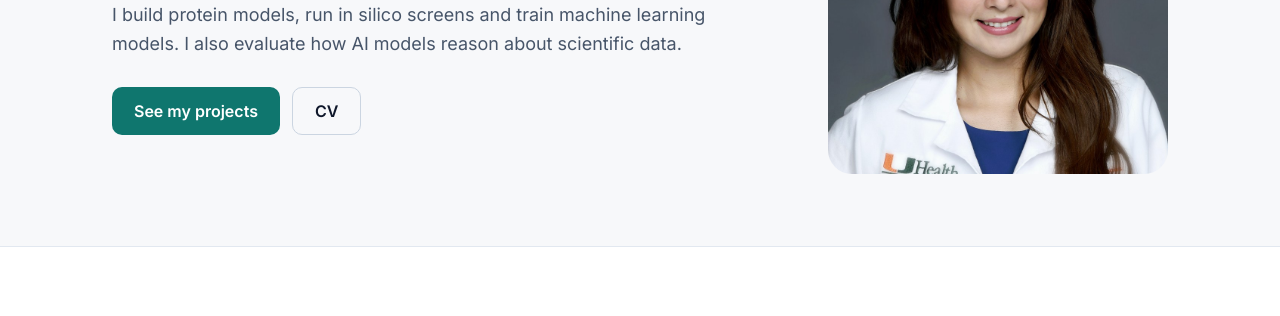
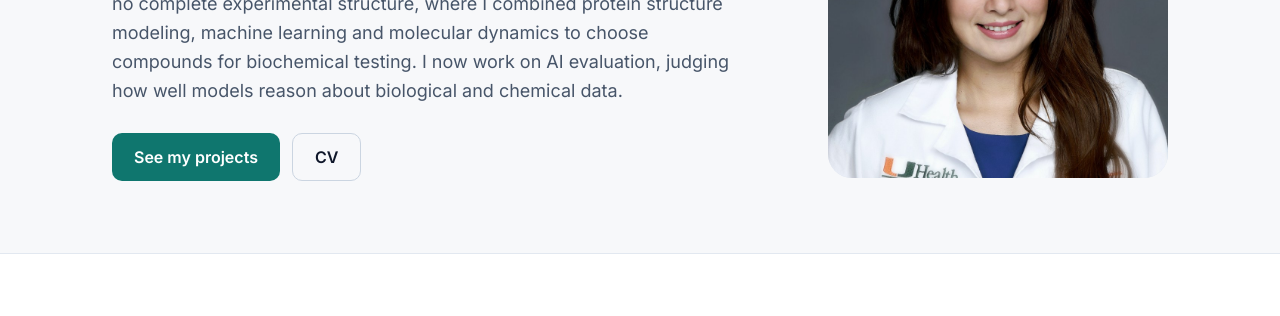
Before and after one commit to JoanGlennyPescov/JoanGlennyPescov.github.io, a plain HTML site: page index.html in a window 1280 px wide. Shown: the part 300-616 px from the top of the page. Drawn offline with Linux system fonts and the light colour scheme.

Commit message:
Replace hero text with LinkedIn About wording

```diff
--- a/index.html
+++ b/index.html
@@ -122,8 +122,10 @@
 <section id="top" class="wrap hero">
   <div class="hero-text">
     <h1>Computational scientist in drug discovery and AI.</h1>
-    <p>I build protein models, run in silico screens and train machine learning models.
-       I also evaluate how AI models reason about scientific data.</p>
+    <p>My doctoral work centered on BUB1B, a kinase in prostate cancer with no complete
+       experimental structure, where I combined protein structure modeling, machine learning
+       and molecular dynamics to choose compounds for biochemical testing. I now work on AI
+       evaluation, judging how well models reason about biological and chemical data.</p>
     <div class="hero-actions">
       <a class="btn btn-primary" href="#work">See my projects</a>
       <a class="btn btn-ghost" href="cv.pdf">CV</a>
```
